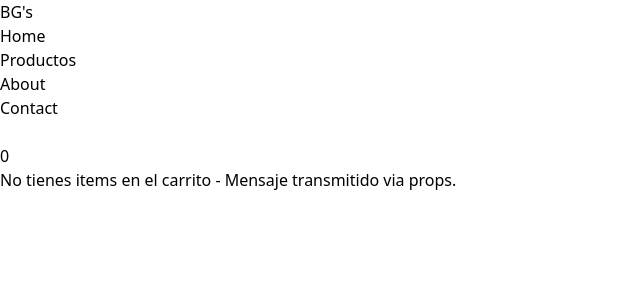
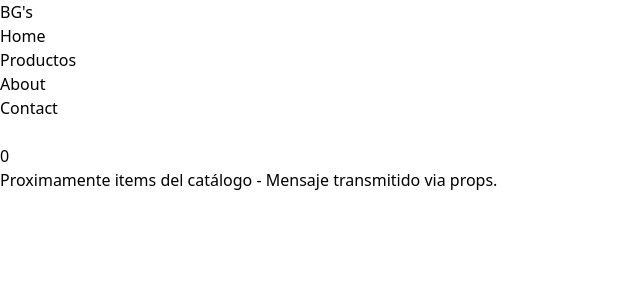
Before and after one commit to BautistaGGG/PreEntrega3---GonzalezGasto-, a React (Vite) app: page / in a window 1280 px wide. Shown: the top 300 px of the page, without its empty margins (0-640 px from the left). Built offline with nearby package versions, Linux system fonts and the light colour scheme.

Commit message:
Corregido el ItemsListContainer. Pensaba que ahí se mostrarian los productos en el carrito pero no, van los del catalogo. Listo para entregar.

```diff
--- a/src/App.jsx
+++ b/src/App.jsx
@@ -5,7 +5,7 @@ function App() {
   return (
     <main>
       <NavBar/>
-      <ItemListContainer greeting="No tienes items en el carrito - Mensaje transmitido via props."/>
+      <ItemListContainer greeting="Proximamente items del catálogo - Mensaje transmitido via props."/>
     </main>
   )
 }
--- a/src/components/ItemListContainer.jsx
+++ b/src/components/ItemListContainer.jsx
@@ -2,7 +2,7 @@
 
 function ItemListContainer({greeting}) {
   return (
-    <section className="bg-slate-500 text-center absolute right-0">
+    <section className="bg-slate-500 text-center">
         <h1 className="p-4">
           {greeting}
         </h1>
```
